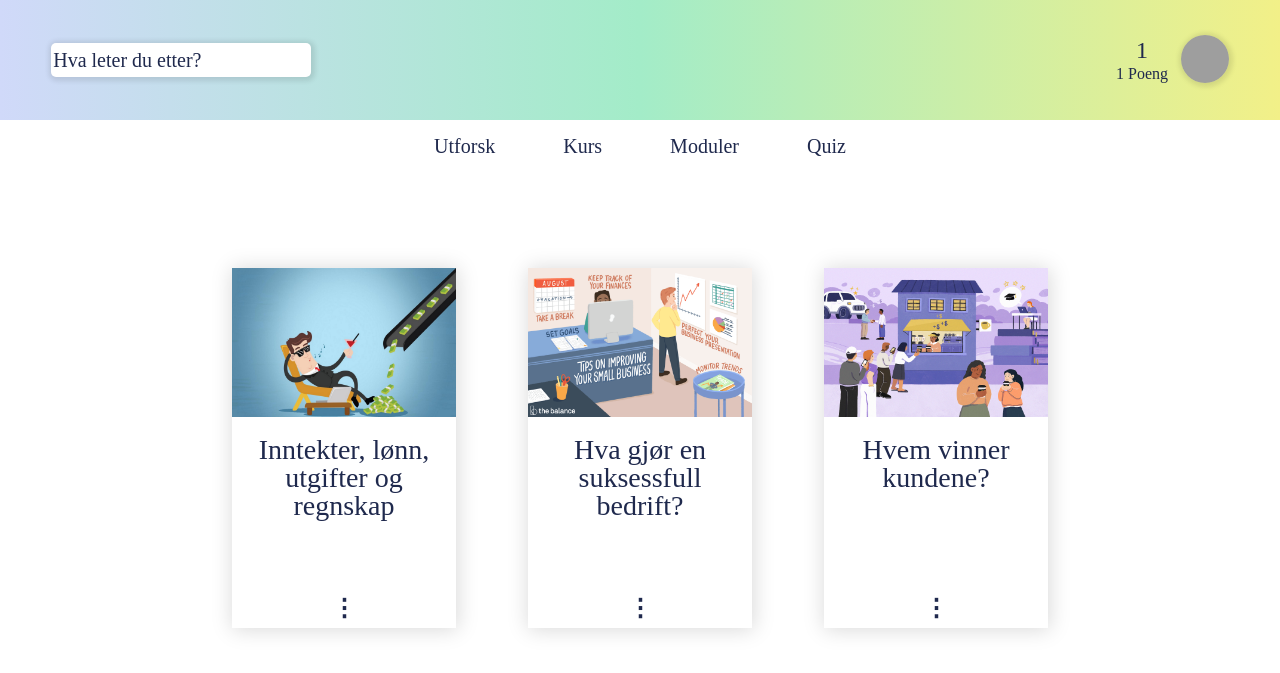
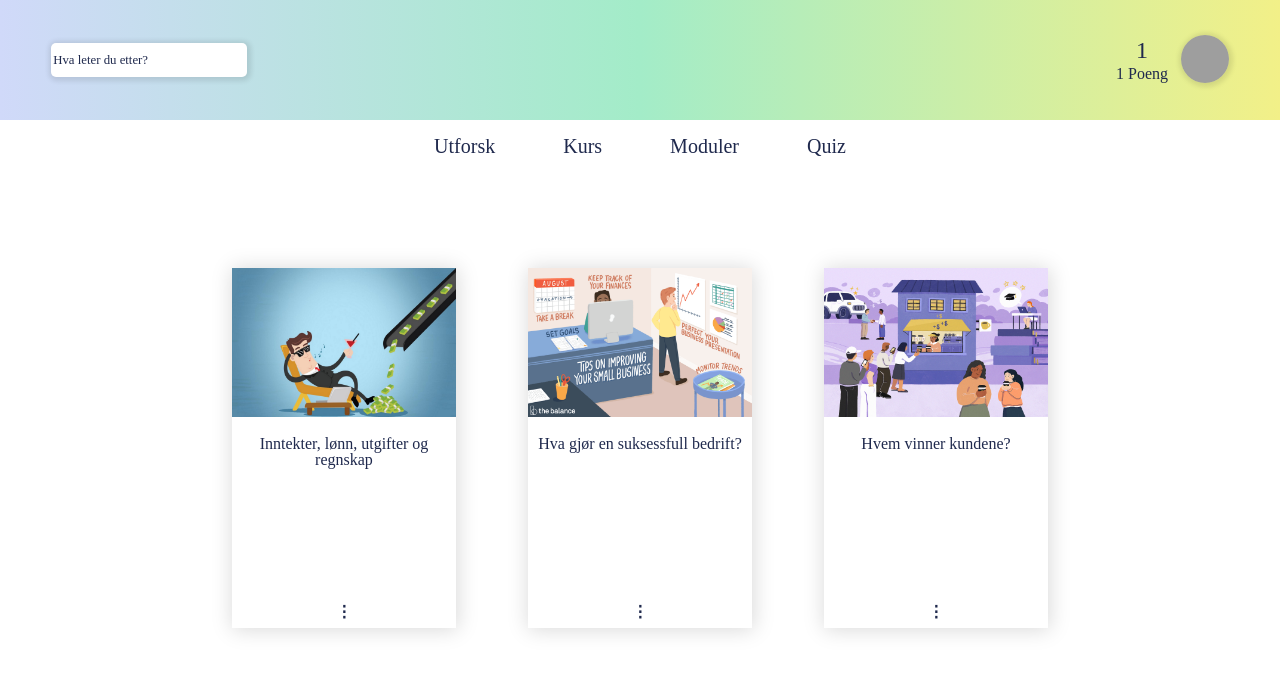
Before and after one commit to mrdoggel/Trivselslaben, a PHP site: page /quiz.php in a window 1280 px wide. Shown: the top 673 px of the page. Run offline with PHP 8.4, Linux system fonts and the light colour scheme; the visitor is signed in with stand-in values (Sample User, id 1); grey boxes are pictures that could not be loaded.

Commit message:
lagt til @media på quiz

```diff
--- a/assets/css/common/header.css
+++ b/assets/css/common/header.css
@@ -64,3 +64,10 @@
     font-size: 1.5rem;
     padding-bottom: 0.2rem;
   }
+
+  @media only screen and (max-width: 1550px) {
+    #searchbar input {
+        font-size: 0.8rem;
+        width: 15vw;
+    }
+  }
--- a/assets/css/quiz.css
+++ b/assets/css/quiz.css
@@ -90,3 +90,13 @@ main{
     box-shadow: 1px 1px 20px 1px rgb(0 0 0 / 25%);
     font-weight: bold;
 }
+
+@media only screen and (max-width: 1550px) {
+    .quiz-div h2 {
+        font-size: 1rem;
+    }
+
+    .mer {
+        font-size: 1rem;
+    }
+  }
```
